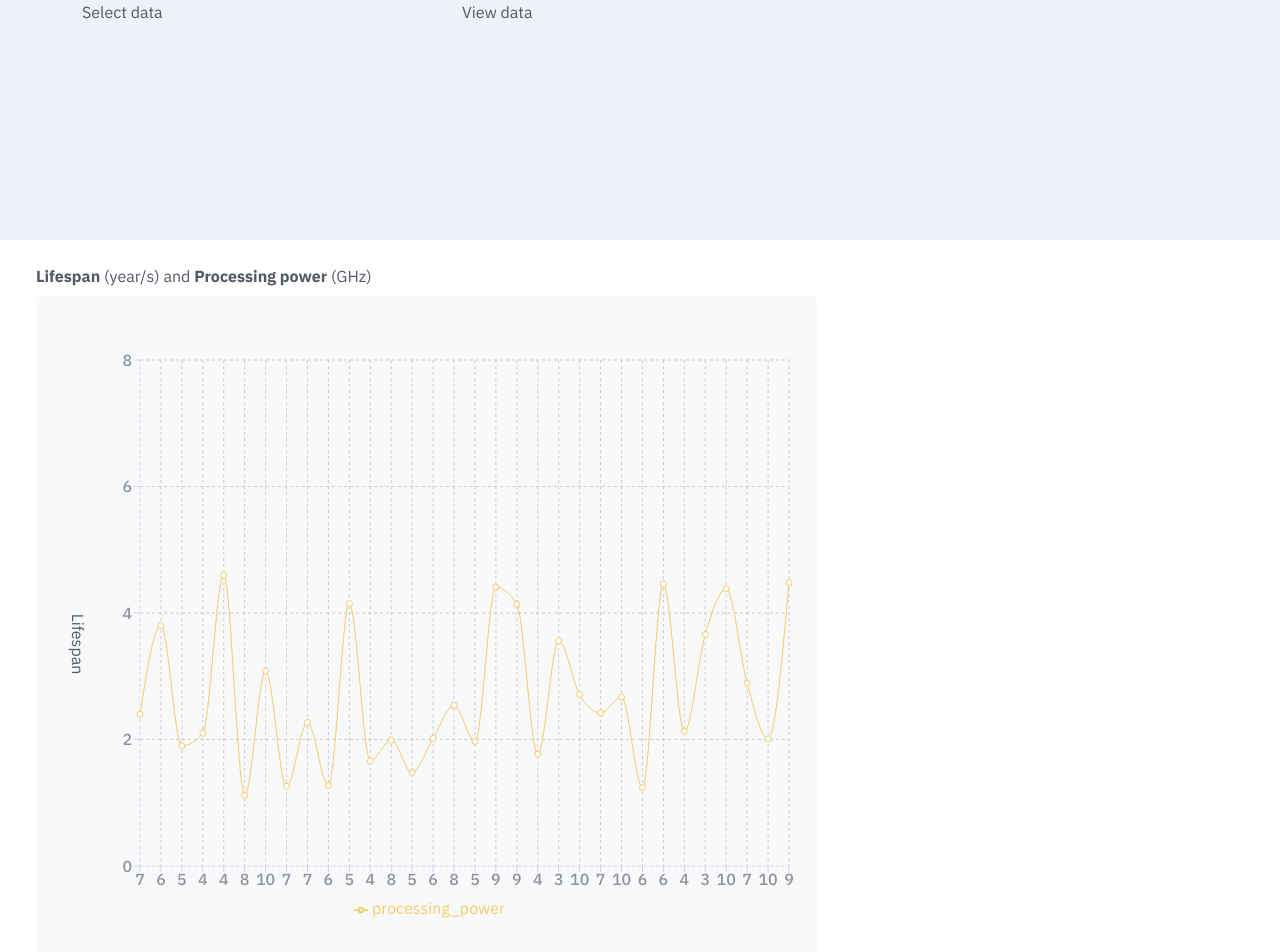
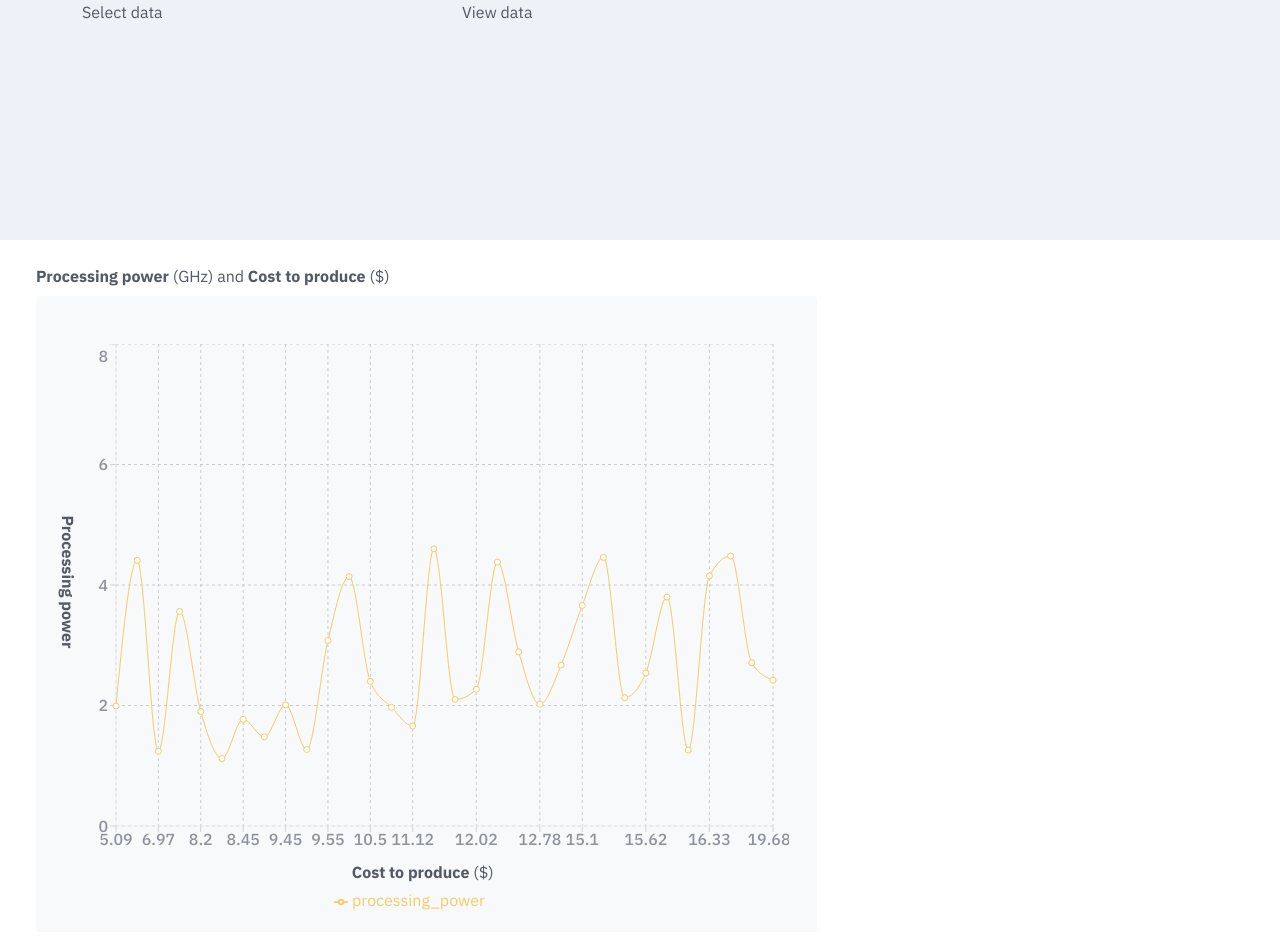
Before and after one commit to maccimac/demo-pdf-insight-builder, a React (Create React App) app: page / in a window 1280 px wide. Shown: the top 952 px of the page. Built offline with nearby package versions, Linux system fonts and the light colour scheme.

Commit message:
Some chart fixes

```diff
--- a/src/modules/InsightView.tsx
+++ b/src/modules/InsightView.tsx
@@ -1,5 +1,6 @@
 "use client";
 import React from "react";
+import { useMemo } from "react";
 import {
   LineChart,
   Line,
@@ -26,80 +27,119 @@ import { dataset_canada_2023 } from "../mock-data/dataset_canada_2023";
 
 // const InsightView: React.FC<InsightViewProps> = () => {
 const InsightView: React.FC = () => {
-  const xKey = "life_span_years";
-  const yKey = "processing_power"; // try switching with "cost_to_produce"
+  // const xKey = "cost_to_produce";
+  // const yKey = "life_span_years";
+
+  const yKey = "processing_power";
+  const xKey = "cost_to_produce";
+
+  // const yKey = "release_date";
+  // const xKey = "volume_size_cm3";
+
+  const sortedData = useMemo(() => {
+    return [...dataset_canada_2023].sort((a, b) => a[xKey] - b[xKey]);
+  }, [xKey]);
 
   return (
     <div className="pdf-insight-view mt-4 pa-4 mx-4">
       <div className="d-flex align-center">
         <div className="insight-title mb-2">
-          <strong>{paramLabels[xKey].name}</strong>{" "}
-          {paramLabels[xKey].unit ? `(${paramLabels[xKey].unit})` : null} and{" "}
           <strong>{paramLabels[yKey].name}</strong>{" "}
-          {paramLabels[xKey].unit ? `(${paramLabels[yKey].unit})` : null}
+          {paramLabels[yKey]?.unit ? `(${paramLabels[yKey].unit})` : null}
+          {" "} and <strong>{paramLabels[xKey].name}</strong>{" "}
+          {paramLabels[xKey]?.unit ? `(${paramLabels[xKey].unit})` : null}{" "}
+
         </div>
       </div>
-      <div className="insight-container d-flex py-5">
-        <div className="xkey-label__holder ma-0 px-0">
-          <div className="xkey-label">{paramLabels[xKey].name}</div>
+
+      <div className="insight-container d-flex py-5 px-4">
+        <div className="ykey-label__holder ">
+          <div className="axis-label ykey-label">
+            <div>
+              <strong>{paramLabels[yKey].name} </strong>{" "}
+              {/* {{paramLabels[yKey]?.unit && `(${paramLabels[yKey].unit})`} */}
             </div>
-
+          </div>
+        </div>
+        <div className="w-100">
           <ResponsiveContainer width="100%" height={600}>
-          <LineChart
-            data={dataset_canada_2023}
-            margin={{ top: 16, bottom: 24, left: 16, right: 16 }}
-          >
+            <LineChart data={sortedData} margin={{ bottom: 32, right: 16 }}>
               <CartesianGrid strokeDasharray="3 3" />
+              <YAxis
+                dataKey={yKey}
+                tick={{ fill: colors["pdf-med"], fontSize: 9, fontWeight: 500 }}
+                axisLine={{ stroke: colors["pdf-lightest"] }}
+                tickLine={{ stroke: colors["pdf-med-light"] }}
+              />
               <XAxis
                 dataKey={xKey}
                 axisLine={{ stroke: colors["pdf-lightest"] }}
                 tickLine={{ stroke: colors["pdf-med-light"] }}
                 tick={{ fill: colors["pdf-med"], fontSize: 9, fontWeight: 500 }}
               />
-            <YAxis
-              tick={{ fill: colors["pdf-med"], fontSize: 9, fontWeight: 500 }}
-              axisLine={{ stroke: colors["pdf-lightest"] }}
-              tickLine={{ stroke: colors["pdf-med-light"] }}
-            />
-            <Tooltip content={<CustomTooltip />} />
+
+              <Line type="monotone" dataKey={yKey} stroke="#F6CB67" />
+              <Tooltip content={<CustomTooltip xKey={xKey} yKey={yKey} />} />
               <Legend
                 wrapperStyle={{
                   color: "#8D929C",
                   fontSize: "8px",
+                  paddingTop: "32px",
                 }}
-              margin={{ top: 24 }}
               />
-            <Line type="monotone" dataKey={yKey} stroke="#F6CB67" />
-            {/* <Line
-                type="monotone"
-                dataKey="life_span_years"
-                stroke="#82ca9d"
-              /> */}
             </LineChart>
           </ResponsiveContainer>
+
+          <div className="xkey-label__holder ma-0 px-0">
+            <div className="axis-label xkey-label">
+              {" "}
+              <strong>{paramLabels[xKey].name} </strong>{" "}
+              {paramLabels[xKey].unit ? `(${paramLabels[xKey].unit})` : null}{" "}
+            </div>
+          </div>
+        </div>
       </div>
     </div>
   );
 };
 
-const CustomTooltip: React.FC<TooltipProps<number, string>> = ({
+interface CustomTooltipProps extends TooltipProps<number, string> {
+  xKey: string;
+  yKey: string;
+}
+
+const CustomTooltip: React.FC<CustomTooltipProps> = ({
   active,
   payload,
   label,
+  xKey,
+  yKey,
 }) => {
   console.log({ active, payload, label });
   if (active && payload && payload.length) {
+    const semiconductorItem = payload[0]?.payload;
     return (
       <div className="pdf-tooltip p-2 flex flex-col gap-2 rounded-sm">
-        <div className="label">{label}</div>
-        <div className="text-sm text-blue-400">
-          <span className="label">{payload[0]?.name}:</span>{" "}
-          <span className="value ml-2">${payload[0].value}</span>
+        <div className="label mb-2">
+          {semiconductorItem.model_name}
         </div>
+        <div className="">
+          <span className="label">
+            {paramLabels[xKey as keyof typeof paramLabels].name} :
+          </span>{" "}
+          <span className="value ml-2">{semiconductorItem[xKey]}</span>
+        </div>
+        <div className="">
+          <span className="label">
+            {paramLabels[yKey as keyof typeof paramLabels].name} :
+          </span>{" "}
+          <span className="value ml-2">{semiconductorItem[yKey]}</span>
+        </div>
+
         {payload[1] ? (
           <p className="text-sm text-indigo-400">
             {payload[1]?.attributeName}:{" "}
-            <span className="ml-2">${payload[1]?.value}</span>
+            <span className="ml-2">{payload[1]?.value}</span>
           </p>
         ) : null}
       </div>
--- a/src/styles/modules/your-insight/insight-view.scss
+++ b/src/styles/modules/your-insight/insight-view.scss
@@ -8,16 +8,31 @@
     padding: 12px;
     background-color: #f7f9fb;
   }
-  .xkey-label__holder{
+  .axis-labels {
+    font-weight: 500;
+    color: $pdf-med-dark;
+  }
+  .ykey-label__holder {
     display: flex;
     min-height: 100%;
     align-items: center;
+    justify-content: center;
     width: 16px;
+    margin-bottom: 64px;
+    margin-right: -20px;
   }
-  .xkey-label{
+  .ykey-label {
+    transform: rotate(90deg);
+    min-width: 400px;
+    text-align: center;
+  }
+
+  .xkey-label__holder {
+    width: 100%;
     display: flex;
     align-items: center;
-    transform: rotate(90deg);
+    justify-content: center;
+    margin-top: -84px;
   }
 }
 .pdf-tooltip {
--- a/src/styles/style.css
+++ b/src/styles/style.css
@@ -93,16 +93,30 @@ hr {
   padding: 12px;
   background-color: #f7f9fb;
 }
-.pdf-insight-view .xkey-label__holder {
+.pdf-insight-view .axis-labels {
+  font-weight: 500;
+  color: #535965;
+}
+.pdf-insight-view .ykey-label__holder {
   display: flex;
   min-height: 100%;
   align-items: center;
+  justify-content: center;
   width: 16px;
+  margin-bottom: 64px;
+  margin-right: -20px;
 }
-.pdf-insight-view .xkey-label {
+.pdf-insight-view .ykey-label {
+  transform: rotate(90deg);
+  min-width: 400px;
+  text-align: center;
+}
+.pdf-insight-view .xkey-label__holder {
+  width: 100%;
   display: flex;
   align-items: center;
-  transform: rotate(90deg);
+  justify-content: center;
+  margin-top: -84px;
 }
 
 .pdf-tooltip {
--- a/src/styles/style.scss
+++ b/src/styles/style.scss
@@ -8,7 +8,7 @@
 
 // Layouts
 @import './modules/your-data.scss';
-@import './modules/your-insight.scss';
+@import './modules/your-insight/your-insight.scss';
 @import './modules/your-insight/insight-view.scss';
 @import './modules/your-insight/insight-designer.scss';
 
--- a/src/utils/paramLabels.js
+++ b/src/utils/paramLabels.js
@@ -1,14 +1,15 @@
 export const paramLabels = {
   model_name: {
     name: "Name",
+    unit: ""
   },
   type: {
     name: "Type",
+    unit: ""
   },
   material: {
     name: "Materials",
     description: "",
-    hint: "",
   },
   processing_power: {
     name: "Processing power",
@@ -24,9 +25,11 @@ export const paramLabels = {
   },
   release_date: {
     name: "Release date",
+    unit: ""
   },
   volume_size_cm3: {
     name: "Volume size",
-    unit: "cm³",
+    unit: "CM3",
+    // unit: "cm³",
   },
 };
```
Also changed, not shown: src/styles/modules/your-insight.scss (deleted), src/styles/modules/your-insight/your-insight.scss (added), 1 other file (tests, documents, lock files or other folders). Lines whose indentation alone changed are shown as unchanged.
